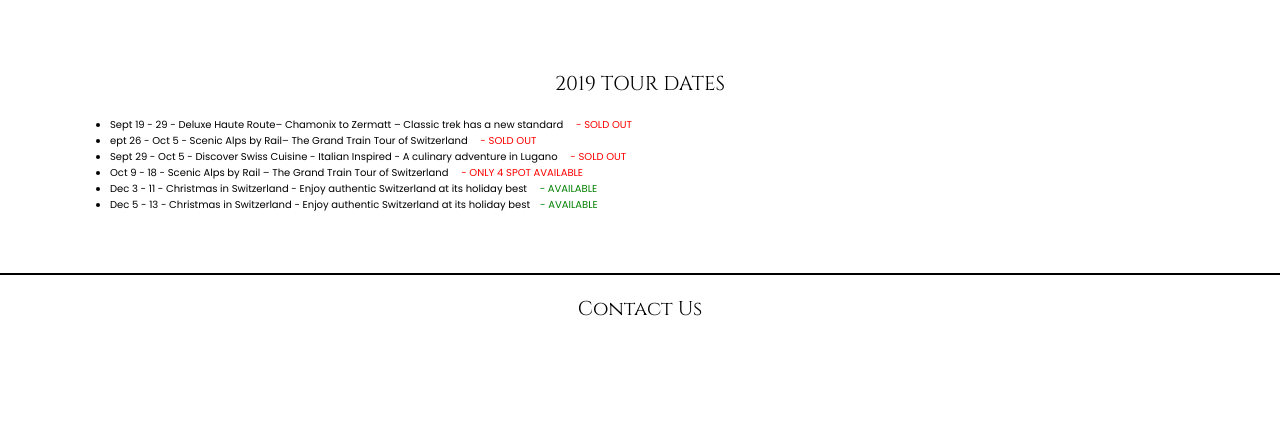
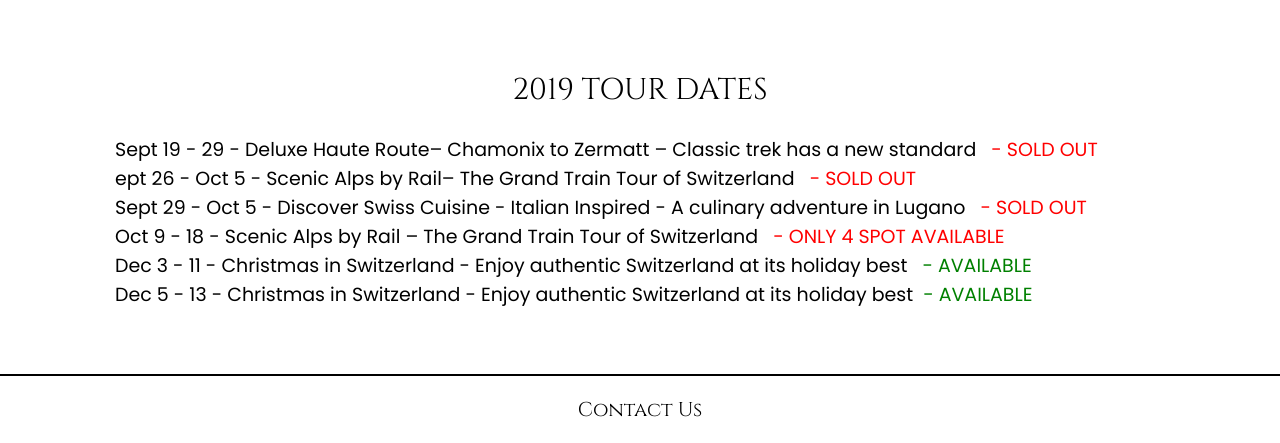
Before and after one commit to AnaFern2023/Alps, a plain HTML site: page index.html in a window 1280 px wide. Shown: the part 2324-2767 px from the top of the page. Before the commit the page ends 2666 px from the top, so only its background shows below. Drawn offline with Linux system fonts and the light colour scheme.

Commit message:
Wirklich_Fertig

```diff
--- a/assets/css/style.css
+++ b/assets/css/style.css
@@ -87,7 +87,7 @@ main div img {
 }
 
 main section:nth-of-type(3) h2 {
-    font-size: 2rem;
+    font-size: 3rem;
     text-align: center;
     padding-bottom: 2rem;
 }
@@ -96,8 +96,13 @@ main section.dates {
     padding: 2rem 11rem 6rem 11rem;
 }
 
-main section:nth-of-type(3) p {
+main section:nth-of-type(3) ul {
     padding: 0.5rem;
+    list-style: none;
+}
+
+main section ul li {
+    font-size: 1.9rem;
 }
 
 main section ul .sold_out::after {
```
